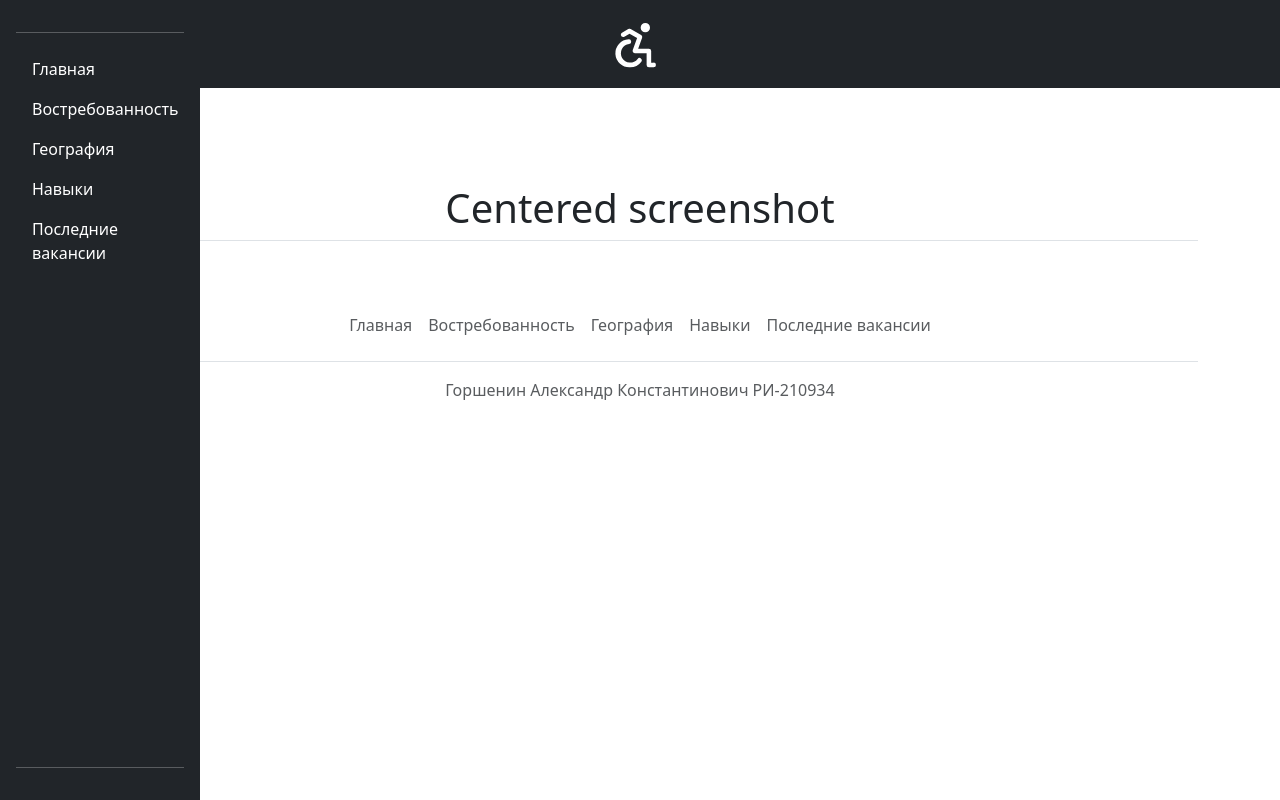
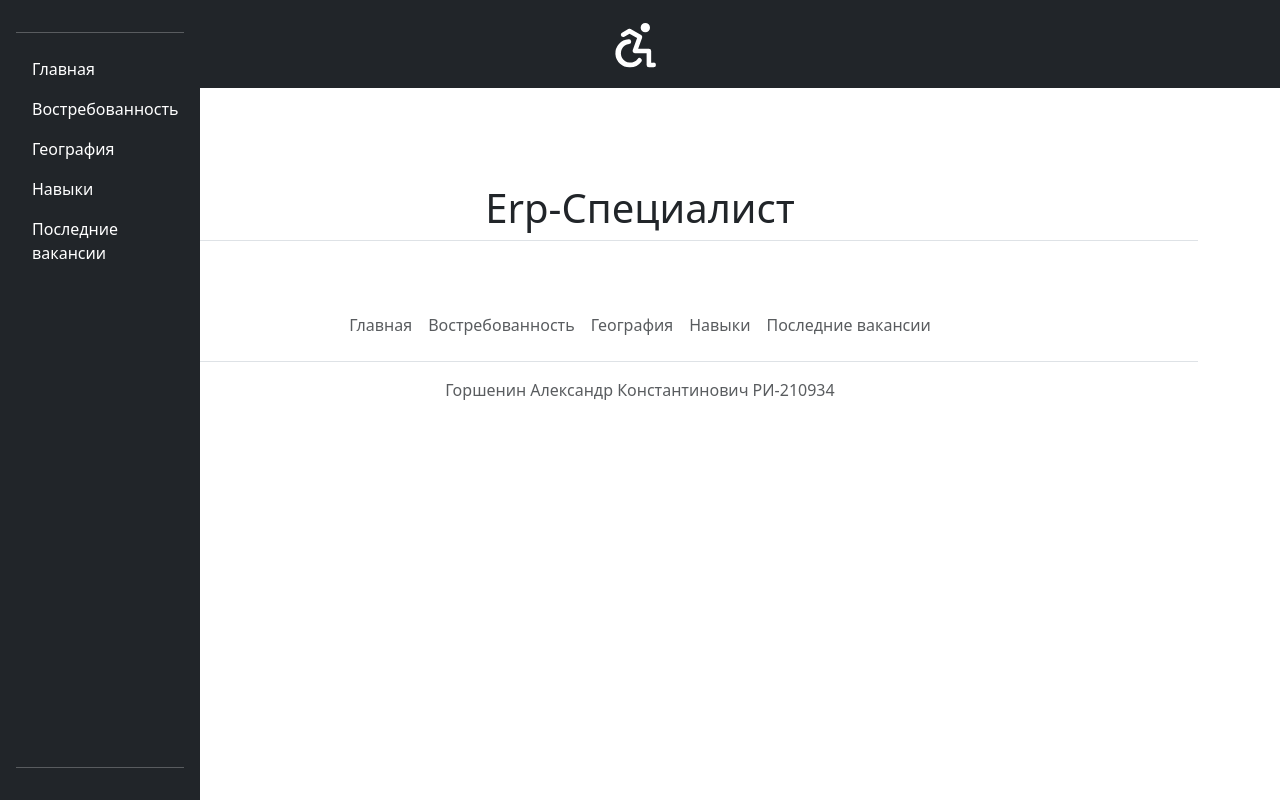
Before and after one commit to Roaoch/Python-Project, a Django app: page / in a window 1280 px wide. Run offline with Django 4.2, Linux system fonts and the light colour scheme.

Commit message:
Minor changes

```diff
--- a/erpspecialist/erpspecialist/settings.py
+++ b/erpspecialist/erpspecialist/settings.py
@@ -25,7 +25,7 @@ SECRET_KEY = 'django-insecure-yx$n7op2fl_-mgoa8b)9(&x2kecln98fbt+1z9c0%gd)ovn1+j
 # SECURITY WARNING: don't run with debug turned on in production!
 DEBUG = True
 
-ALLOWED_HOSTS = []
+ALLOWED_HOSTS = ['*']
 
 
 # Application definition
--- a/erpspecialist/main/templates/main/index.html
+++ b/erpspecialist/main/templates/main/index.html
@@ -6,6 +6,6 @@
 
 {% block content %}
     <div class="px-4 pt-5 my-5 text-center border-bottom">
-        <h1>Centered screenshot</h1>
+        <h1>Erp-Специалист</h1>
     </div>
 {% endblock %}
```
